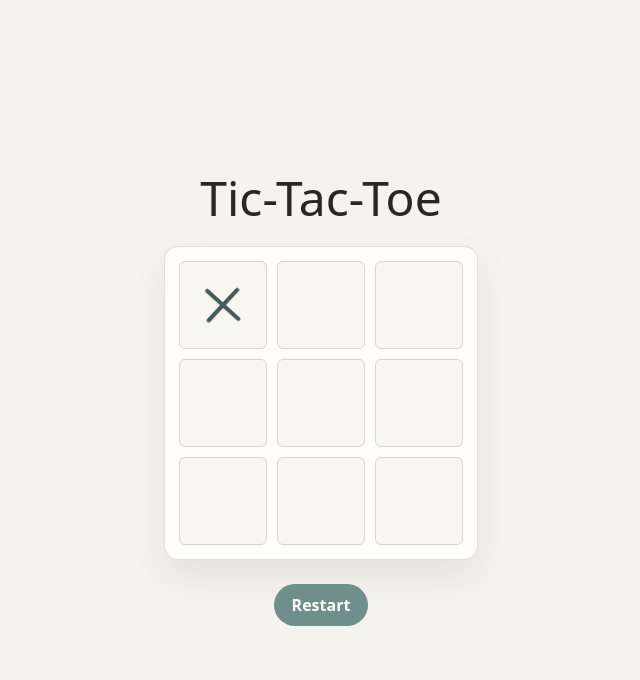
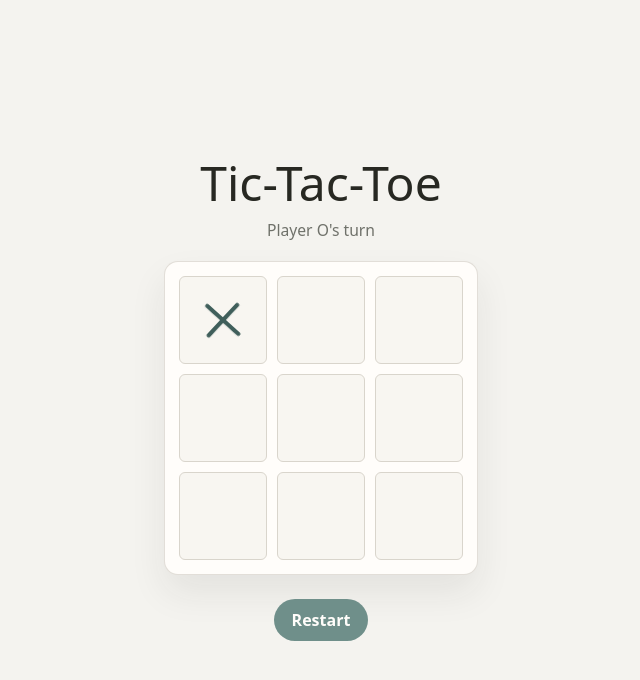
Before and after one commit to ana-goldman/Tic-Tac-Toe, a website: page index.html in a window 1280 px wide. Both pictures are taken after a click on the button 542 px from the left and 305 px from the top of the page. Shown: the whole page, without its empty margins (319-959 px from the left). Drawn offline with Linux system fonts and the light colour scheme.

Commit message:
Add animated game result status
Add a polite status message below the tic-tac-toe title so players can see the current turn, win results, and draw outcomes without relying only on board highlighting.

Update the game flow to refresh the status text after each valid move and reset it when the game restarts. Style the final result state with the existing muted palette and a gentle reveal animation so the feedback feels consistent with the rest of the interface.

```diff
--- a/index.html
+++ b/index.html
@@ -8,6 +8,7 @@
 </head>
 <body>
   <h1>Tic-Tac-Toe</h1>
+  <p id="status" aria-live="polite">Player X's turn</p>
   <div id="board">
     <button data-cell-index="0"></button>
     <button data-cell-index="1"></button>
--- a/script.js
+++ b/script.js
@@ -1,5 +1,6 @@
 const cells = document.querySelectorAll('[data-cell-index]');
 const restartButton = document.getElementById ? document.getElementById('restart') : null;
+const statusMessage = document.querySelector ? document.querySelector('#status') : null;
 const winningCombinations = [
   [0, 1, 2],
   [3, 4, 5],
@@ -13,6 +14,15 @@ const winningCombinations = [
 let currentPlayer = 'X';
 let board = Array(9).fill('');
 let gameEnded = false;
+
+function showStatus(message, isFinal = false) {
+  if (!statusMessage) {
+    return;
+  }
+
+  statusMessage.textContent = message;
+  statusMessage.dataset.state = isFinal ? 'final' : 'active';
+}
 
 function getWinningCombination(player) {
   return winningCombinations.find((combination) => (
@@ -43,21 +53,25 @@ function handleCellClick(event) {
       cells[winningIndex].dataset.winner = 'true';
     });
     gameEnded = true;
+    showStatus(`Player ${currentPlayer} wins`, true);
     return;
   }
 
   if (isDraw()) {
     gameEnded = true;
+    showStatus('Draw game', true);
     return;
   }
 
   currentPlayer = currentPlayer === 'X' ? 'O' : 'X';
+  showStatus(`Player ${currentPlayer}'s turn`);
 }
 
 function restartGame() {
   board = Array(9).fill('');
   currentPlayer = 'X';
   gameEnded = false;
+  showStatus("Player X's turn");
 
   cells.forEach((cell) => {
     cell.textContent = '';
--- a/style.css
+++ b/style.css
@@ -31,6 +31,24 @@ h1 {
   font-weight: 500;
   line-height: 1;
   text-align: center;
+}
+
+#status {
+  min-height: 1.5em;
+  margin: -12px 0 -6px;
+  color: var(--color-muted);
+  font-size: 0.98rem;
+  font-weight: 500;
+  letter-spacing: 0;
+  text-align: center;
+  transition:
+    color 180ms ease,
+    transform 180ms ease;
+}
+
+#status[data-state="final"] {
+  color: var(--color-ink-x);
+  animation: statusReveal 360ms ease-out both;
 }
 
 #board {
@@ -180,6 +198,18 @@ h1 {
   }
 }
 
+@keyframes statusReveal {
+  from {
+    opacity: 0;
+    transform: translateY(6px);
+  }
+
+  to {
+    opacity: 1;
+    transform: translateY(0);
+  }
+}
+
 [data-winner="true"][data-mark="X"]::before {
   --win-rotation: 42deg;
 }
```
